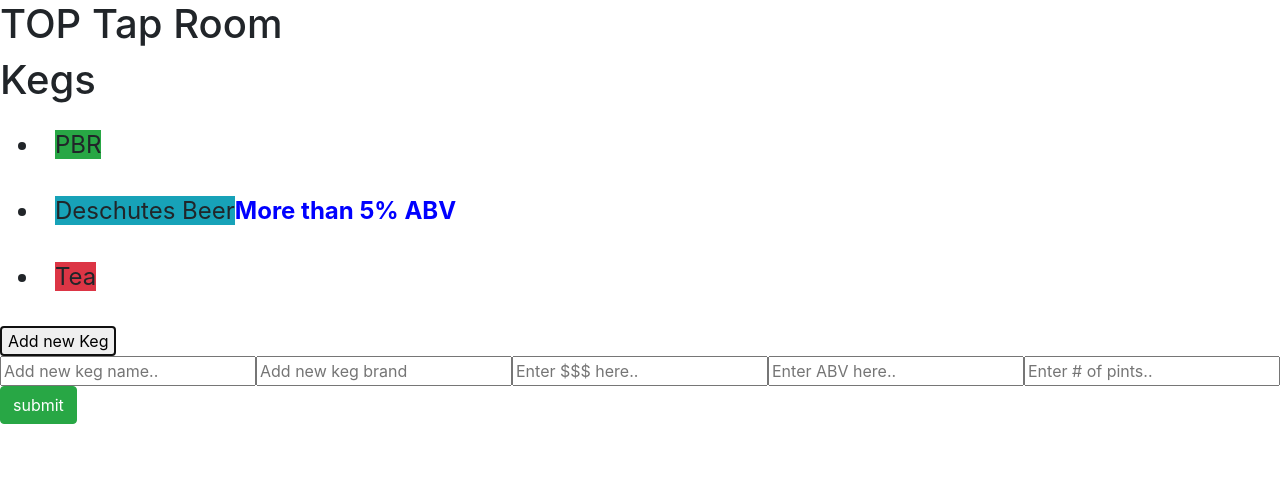
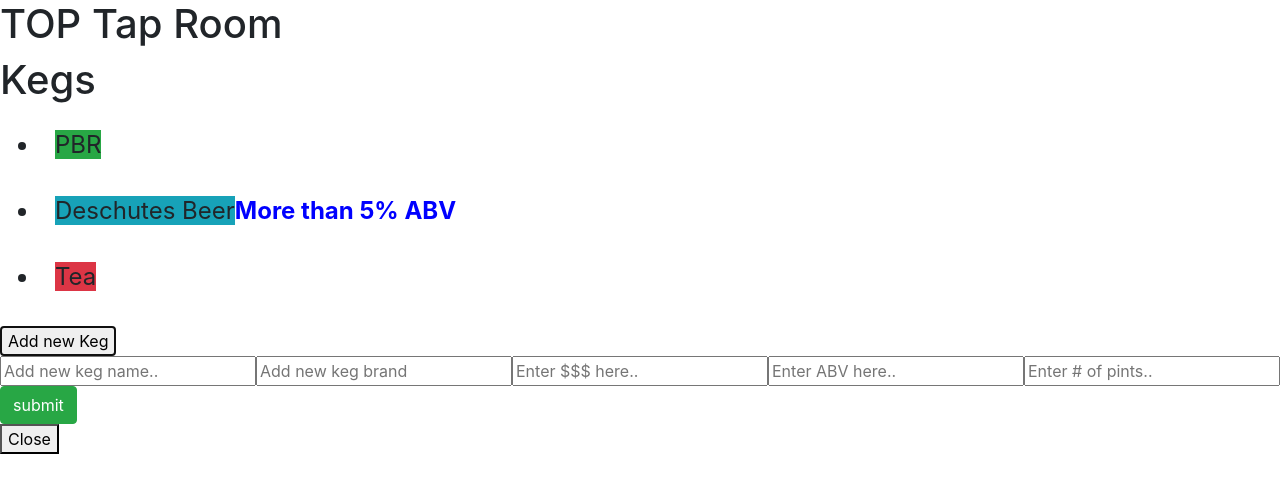
Before and after one commit to annieyshin/tap-room, an Angular app: page / in a window 1280 px wide. Both pictures are taken after a click on the button "Add new Keg". Shown: the top 492 px of the page. Built offline with nearby package versions, Linux system fonts and the light colour scheme.

Commit message:
Add functionality to close details page

```diff
--- a/src/app/keg-detail/keg-detail.component.html
+++ b/src/app/keg-detail/keg-detail.component.html
@@ -8,6 +8,7 @@
   <button (click)="decrementPint()">Sold a pint</button>
   <br />
   <br />
+  <div class="kegDetailsDisplay">
     <div>
       <label>Edit Name:
         <input [(ngModel)]="keg.name" placeholder="Name">
@@ -34,5 +35,6 @@
       </label>
     </div>
 
+  </div>
 
 </div>
--- a/src/app/keg/keg.component.html
+++ b/src/app/keg/keg.component.html
@@ -12,6 +12,10 @@
 
 <div *ngIf="newKegForm">
   <app-new-keg></app-new-keg>
+  <button (click)="closeNewKegForm()">Close</button>
 </div>
 
-<app-keg-detail [keg]="selectedKeg"></app-keg-detail>
+<div *ngIf="selectedKeg">
+  <app-keg-detail [keg]="selectedKeg"></app-keg-detail>
+  <button (click)="closeKegDetail()">Close</button>
+</div>
--- a/src/app/keg/keg.component.ts
+++ b/src/app/keg/keg.component.ts
@@ -35,14 +35,22 @@
   ABVindicator(keg) {
     if (keg.alcoholContent > 5) {
     return true;
-  } else {
+    } else {
     return false;
-  }
+    }
   }
 
 
   makeNewKeg() {
     this.newKegForm = true;
+  }
+
+  closeNewKegForm() {
+    this.newKegForm = null;
+  }
+
+  closeKegDetail() {
+    this.selectedKeg = null;
   }
 
   lessThanTenCheck(keg: Keg) {
--- a/src/app/new-keg/new-keg.component.ts
+++ b/src/app/new-keg/new-keg.component.ts
@@ -17,6 +17,7 @@
       alert("Fill out all the fields");
     }
   }
+
   constructor() { }
 
   ngOnInit() {
```
Lines whose indentation alone changed are shown as unchanged.
